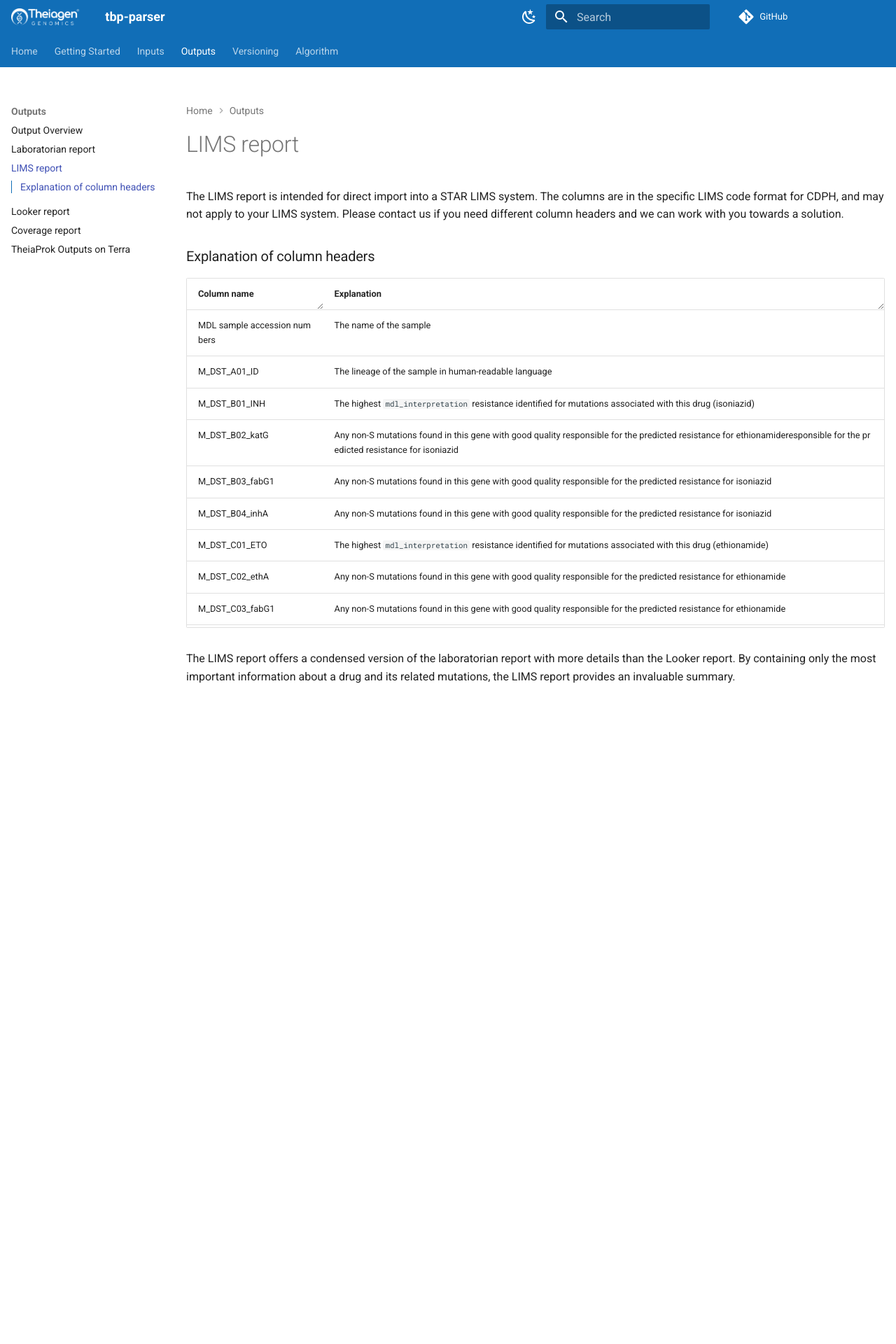
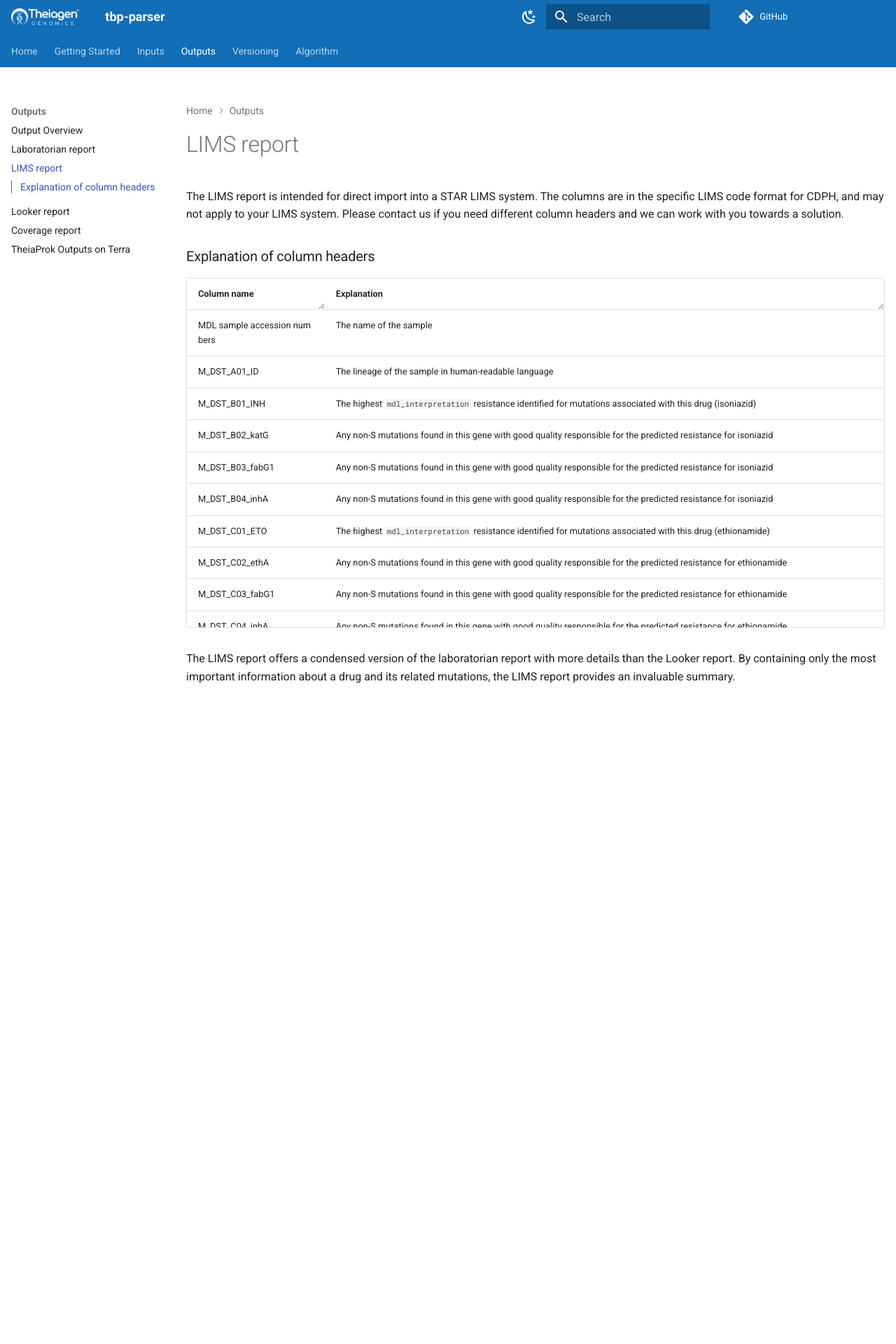
Before and after one commit to theiagen/tbp-parser, an MkDocs documentation site: the page built from docs/outputs/lims.md, in a window 1280 px wide. Shown: the top 1920 px of the page at 70% size. Built offline with MkDocs 1.6.1 and Material for MkDocs 9.7.7, drawn with Linux system fonts in a browser that asks for light colours; comment, search, counter and statistics services are not loaded; the version menu is left out; part of the change alters nothing that is shown.

Commit message:
[Documentation] Update lims.md (#37)

```diff
--- a/docs/outputs/lims.md
+++ b/docs/outputs/lims.md
@@ -11,7 +11,7 @@ The LIMS report is intended for direct import into a STAR LIMS system. The colum
 | MDL sample accession numbers | The name of the sample |
 | M_DST_A01_ID | The lineage of the sample in human-readable language |
 | M_DST_B01_INH | The highest `mdl_interpretation` resistance identified for mutations associated with this drug (isoniazid) |
-| M_DST_B02_katG | Any non-S mutations found in this gene with good quality responsible for the predicted resistance for ethionamideresponsible for the predicted resistance for isoniazid |
+| M_DST_B02_katG | Any non-S mutations found in this gene with good quality responsible for the predicted resistance for isoniazid |
 | M_DST_B03_fabG1 | Any non-S mutations found in this gene with good quality responsible for the predicted resistance for isoniazid|
 | M_DST_B04_inhA | Any non-S mutations found in this gene with good quality responsible for the predicted resistance for isoniazid |
 | M_DST_C01_ETO | The highest `mdl_interpretation` resistance identified for mutations associated with this drug (ethionamide) |
```
